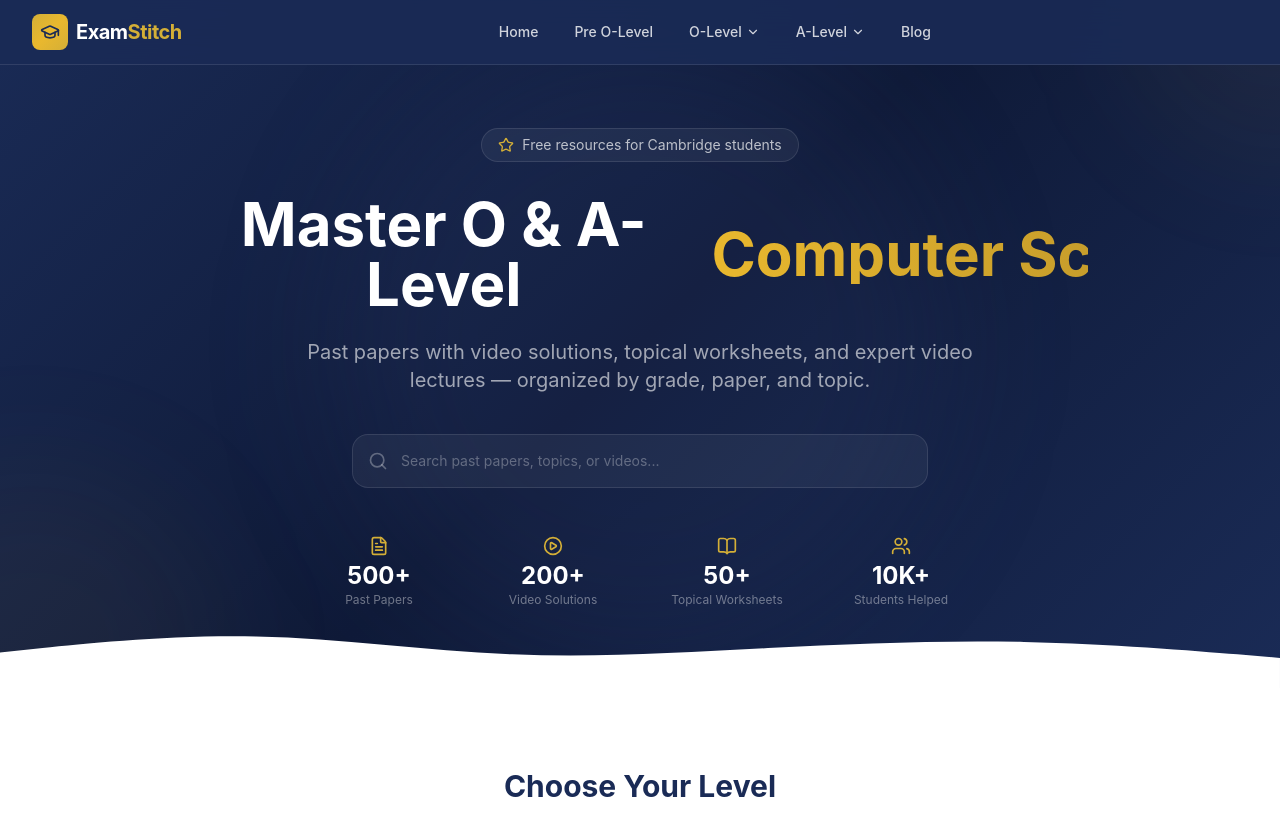
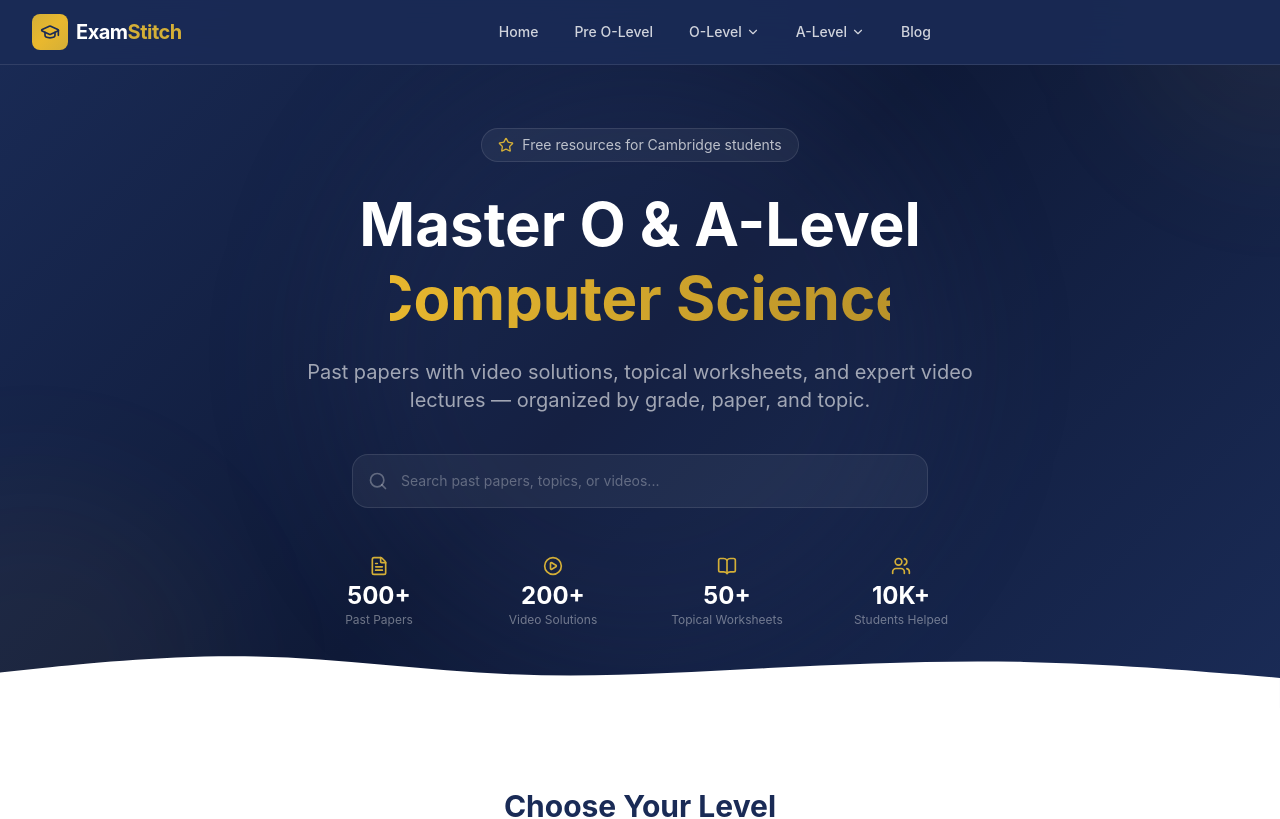
Before and after one commit to arfeen306-design/examstitch, a Next.js app: page / in a window 1280 px wide. Shown: the top 819 px of the page. Built offline with nearby package versions, Linux system fonts and the light colour scheme.

Commit message:
fix: refactor Hero animation layout to stack vertically

```diff
--- a/src/app/page.tsx
+++ b/src/app/page.tsx
@@ -97,9 +97,9 @@ export default function HomePage() {
             {/* Main heading */}
             <motion.h1 variants={fadeUp} custom={1} className="text-4xl sm:text-5xl lg:text-6xl font-bold text-white leading-tight mb-6">
               <span className="sr-only">Master O & A-Level Mathematics, Computer Science, Physics, Chemistry</span>
-              <div aria-hidden="true" className="flex flex-col md:flex-row items-center justify-center gap-x-4">
-                <span>Master O & A-Level</span>
-                <span className="relative inline-flex items-center justify-center md:justify-start w-[280px] sm:w-[350px] lg:w-[420px] h-[1.2em] overflow-hidden">
+              <div aria-hidden="true" className="flex flex-col items-center justify-center">
+                <span className="block mb-2">Master O & A-Level</span>
+                <span className="relative inline-flex items-center justify-center w-[280px] sm:w-[400px] lg:w-[500px] h-[1.2em] overflow-hidden">
                   <AnimatePresence mode="popLayout">
                     <motion.span
                       key={subjectIndex}
@@ -107,7 +107,7 @@ export default function HomePage() {
                       animate={{ opacity: 1, y: 0 }}
                       exit={{ opacity: 0, y: -40 }}
                       transition={{ duration: 0.5, ease: "easeOut" }}
-                      className="absolute text-transparent bg-clip-text bg-gradient-to-r from-gold-400 to-gold-600 text-center md:text-left whitespace-nowrap"
+                      className="absolute text-transparent bg-clip-text bg-gradient-to-r from-gold-400 to-gold-600 text-center whitespace-nowrap"
                     >
                       {SUBJECTS[subjectIndex]}
                     </motion.span>
```
